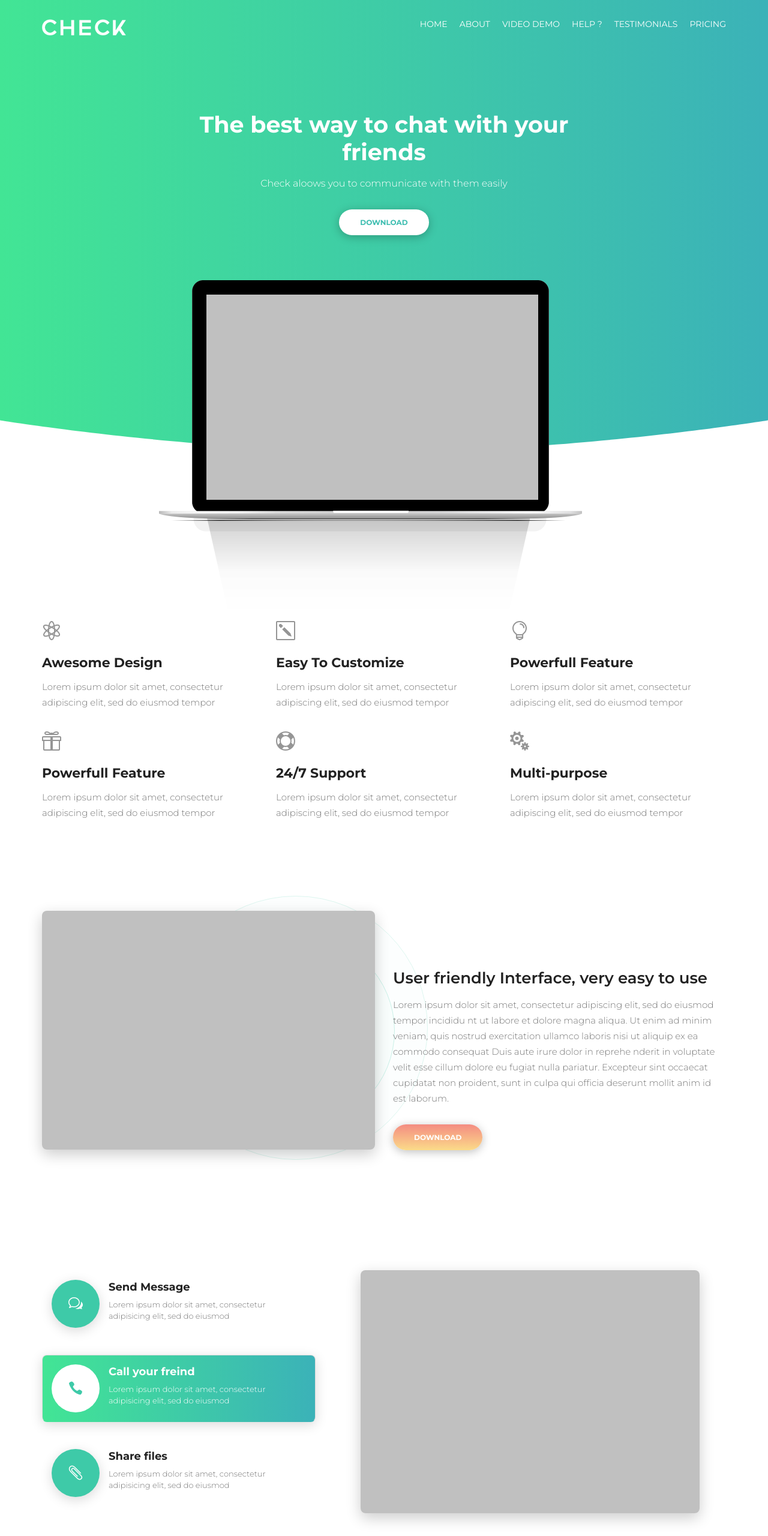
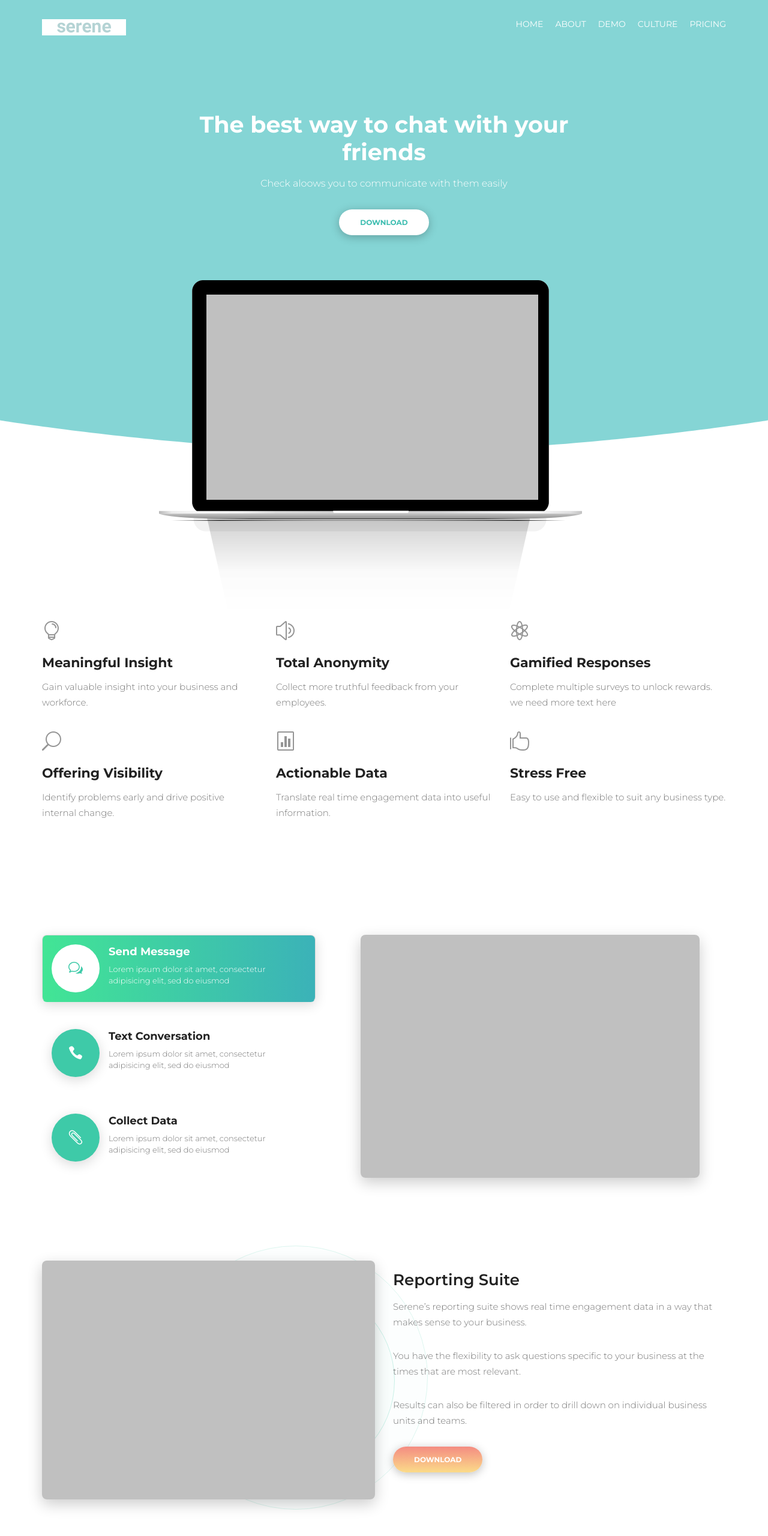
Before and after one commit to hathbanger/dash-marketing, a plain HTML site: page index.html in a window 1280 px wide. Shown: the top 2560 px of the page at 60% size. Drawn offline with Linux system fonts and the light colour scheme.

Commit message:
minor color changes

```diff
--- a/assets/css/style.css
+++ b/assets/css/style.css
@@ -91,6 +91,13 @@ p{
 .color-orange{
   color: #fbdb89;
 }
+.bg-color-new{
+  background: #85D5D5; /* Old browsers */
+  background: -moz-linear-gradient(left, #85D5D5 0%, #85D5D5 100%);   /* FF3.6-15 */
+  background: -webkit-linear-gradient(left, #85D5D5 0%,#85D5D5 100%); /* Chrome10-25,Safari5.1-6 */
+  background: linear-gradient(to right, #85D5D5 0%,#85D5D5 100%);
+  filter: progid:DXImageTransform.Microsoft.gradient( startColorstr='#85D5D5', endColorstr='#85D5D5',GradientType=1 ); /* IE6-9 */position: relative;
+}
 .bg-color-1{
   background: #1e5799; /* Old browsers */
   background: -moz-linear-gradient(left, #1e5799 0%, #2989d8 0%, #42e595 0%, #3bb2b8 100%);   /* FF3.6-15 */
@@ -387,11 +394,11 @@ Navigation
 }
 .affix {
   z-index: 999;
-  background: #1e5799; /* Old browsers */
-  background: -moz-linear-gradient(left, #1e5799 0%, #2989d8 0%, #42e595 0%, #3bb2b8 100%);   /* FF3.6-15 */
-  background: -webkit-linear-gradient(left, #1e5799 0%,#2989d8 0%,#42e595 0%,#3bb2b8 100%); /* Chrome10-25,Safari5.1-6 */
-  background: linear-gradient(to right, #1e5799 0%,#2989d8 0%,#42e595 0%,#3bb2b8 100%); /* W3C, IE10+, FF16+, Chrome26+, Opera12+, Safari7+ */
-  filter: progid:DXImageTransform.Microsoft.gradient( startColorstr='#1e5799', endColorstr='#3bb2b8',GradientType=1 ); /* IE6-9 */
+  background: #85D5D5; /* Old browsers */
+  background: -moz-linear-gradient(left, #85D5D5 0%, #2989d8 0%, #42e595 0%, #3bb2b8 100%);   /* FF3.6-15 */
+  background: -webkit-linear-gradient(left, #85D5D5 0%,#2989d8 0%,#42e595 0%,#3bb2b8 100%); /* Chrome10-25,Safari5.1-6 */
+  background: linear-gradient(to right, #85D5D5 0%,#2989d8 0%,#42e595 0%,#3bb2b8 100%); /* W3C, IE10+, FF16+, Chrome26+, Opera12+, Safari7+ */
+  filter: progid:DXImageTransform.Microsoft.gradient( startColorstr='#85D5D5', endColorstr='#3bb2b8',GradientType=1 ); /* IE6-9 */
   border: none;
   box-shadow: 0 3px 15px 0 rgba(0,0,0,.15);
   padding-top: 10px;
@@ -1405,30 +1412,28 @@ Navigation
   background-color: #fff;
 }
 .navbar-default .navbar-nav>li>a.active-link {
-  color: #fff;
+  color: #333;
 }
 .affix {
   z-index: 999;
-  background: #1e5799; /* Old browsers */
-  background: -moz-linear-gradient(left, #1e5799 0%, #2989d8 0%, #42e595 0%, #3bb2b8 100%);   /* FF3.6-15 */
-  background: -webkit-linear-gradient(left, #1e5799 0%,#2989d8 0%,#42e595 0%,#3bb2b8 100%); /* Chrome10-25,Safari5.1-6 */
-  background: linear-gradient(to right, #1e5799 0%,#2989d8 0%,#42e595 0%,#3bb2b8 100%); /* W3C, IE10+, FF16+, Chrome26+, Opera12+, Safari7+ */
-  filter: progid:DXImageTransform.Microsoft.gradient( startColorstr='#1e5799', endColorstr='#3bb2b8',GradientType=1 ); /* IE6-9 */
+  background: #fff; /* Old browsers */
+  filter: progid:DXImageTransform.Microsoft.gradient( startColorstr='#85D5D5', endColorstr='#85D5D5',GradientType=1 ); /* IE6-9 */
   border: none;
   box-shadow: 0 3px 15px 0 rgba(0,0,0,.15);
   padding-top: 10px;
   padding-bottom: 10px;
+  color: #333;
 }
 .navigation-menu .affix .navigation-links  li a{
-  color: #fff;
+  color: #333;
   line-height: 35px;
 }
 .navigation-menu .affix .navigation-links  li.active a{
-  color: #fff;
+  color: #333;
 
 }
 .navigation-menu .affix .navigation-links  li a:hover, .navigation-menu .affix .navigation-links  li a:focus, .navigation-menu .affix .navigation-links  li a:active{
-  color: #fff;
+  color: #333;
 
 }
 
@@ -1455,15 +1460,15 @@ Navigation
   letter-spacing: 1px;
 }
 .navigation-menu .logo:hover, .navigation-menu .logo:focus,.navigation-menu .logo:active{
-  color:#fff;
+  color:#333;
 }
 
 .affix .navbar-right > li.active > a , .navbar-default.affix .navbar-nav>li>a{
- color:#fff;
+ color:#333;
 
 }
 .affix .navbar-right > li > a:hover ,.affix .navbar-right > li > a:focus, .navbar-collapse .navbar-right > li > a:active{
-  color:#fff!important;
+  color:#333!important;
 }
 
 /*----------------------------------------
@@ -2094,3 +2099,7 @@ footer p.sucess-message {
   font-size: 13px;
 
 }
+
+#about-app .text-content{
+  padding-top: 0px;
+}
--- a/index.html
+++ b/index.html
@@ -87,7 +87,7 @@
         </button>
 
         <a class="navbar-brand logo" href="">
-          <img src="assets/img/logo.png" class="logo-light" alt="" title="">
+          <img src="assets/img/logotext-sml.png" class="logo-light" alt="" title="">
         </a>
       </div>
 
@@ -104,14 +104,10 @@
           </li>
 
           <li>
-            <a data-scroll="" href="#video" class="section-scroll"> Video Demo </a>
+            <a data-scroll="" href="#video" class="section-scroll"> Demo </a>
           </li>
           <li>
-            <a data-scroll="" href="#help" class="section-scroll">Help ?</a>
-          </li>
-
-           <li>
-            <a data-scroll="" href="#testimonials" class="section-scroll">TESTIMONIALS</a>
+            <a data-scroll="" href="#help" class="section-scroll">Culture</a>
           </li>
           <li>
             <a data-scroll="" href="#pricing" class="section-scroll">Pricing </a>
@@ -128,7 +124,7 @@
  <!--header-->
 <!--Begin Hero Section-->
 
-<section id="home" class="section-hero bg-color-1">
+<section id="home" class="section-hero bg-color-new">
 
   <div class="section-hero-inner">
 
@@ -186,10 +182,9 @@
       <div class="col-md-4 col-sm-4 col-xs-12 wow fadeInUp">
         <div class="icon-box ">
 
-          <i class="icon_genius "></i>
-          <h3>Awesome Design</h3>
-          <p>Lorem ipsum dolor sit amet, consectetur adipiscing elit, sed do
-          eiusmod tempor  </p>
+          <i class="icon_lightbulb_alt "></i>
+          <h3>Meaningful Insight</h3>
+          <p>Gain valuable insight into your business and workforce.</p>
 
         </div>
 
@@ -199,10 +194,9 @@
 
         <div class="icon-box">
 
-          <i class=" icon_pencil-edit_alt "></i>
-          <h3>Easy To Customize</h3>
-          <p>Lorem ipsum dolor sit amet, consectetur adipiscing elit, sed do
-          eiusmod tempor  </p>
+          <i class=" icon_volume-high_alt "></i>
+          <h3>Total Anonymity</h3>
+          <p>Collect more truthful feedback from your employees.</p>
 
         </div>
 
@@ -213,10 +207,9 @@
 
         <div class="icon-box">
 
-          <i class=" icon_lightbulb_alt "></i>
-          <h3>Powerfull Feature </h3>
-          <p>Lorem ipsum dolor sit amet, consectetur adipiscing elit, sed do
-          eiusmod tempor </p>
+          <i class=" icon_genius"></i>
+          <h3>Gamified Responses</h3>
+          <p>Complete multiple surveys to unlock rewards. we need more text here</p>
 
         </div>
 
@@ -227,10 +220,9 @@
 
         <div class="icon-box">
 
-          <i class=" icon_gift_alt "></i>
-          <h3>Powerfull Feature </h3>
-          <p>Lorem ipsum dolor sit amet, consectetur adipiscing elit, sed do
-          eiusmod tempor </p>
+          <i class=" icon_search "></i>
+          <h3>Offering Visibility</h3>
+          <p>Identify problems early and drive positive internal change.</p>
 
         </div>
 
@@ -241,10 +233,9 @@
 
         <div class="icon-box">
 
-          <i class=" icon_lifesaver "></i>
-          <h3>24/7 Support</h3>
-          <p>Lorem ipsum dolor sit amet, consectetur adipiscing elit, sed do
-          eiusmod tempor </p>
+          <i class=" icon_datareport "></i>
+          <h3>Actionable Data</h3>
+          <p>Translate real time engagement data into useful information. </p>
 
         </div>
 
@@ -255,10 +246,9 @@
 
         <div class="icon-box">
 
-          <i class="icon_cogs "></i>
-          <h3>Multi-purpose</h3>
-          <p>Lorem ipsum dolor sit amet, consectetur adipiscing elit, sed do
-          eiusmod tempor </p>
+          <i class="icon_like "></i>
+          <h3>Stress Free</h3>
+          <p>Easy to use and flexible to suit any business type. </p>
 
         </div>
 
@@ -274,57 +264,7 @@
 
 </section>
 
-<!--End About-->
-<!--About app-->
-
-<section id="about-app" class="padd-40 ">
-
-  <!--container-->
-
-  <div class="container">
-    <div class="row">
-
-
-
-      <div class="col-md-6 col-sm-6 col-xs-12">
-        <div class="image-circle">
-          <div class="image-circle-inner"></div>
-          <div class="image-circle-inner"></div>
-          <div class="image-circle-inner"></div>
-
-        </div>
-        <img src="assets/img/image-screen-1.png" class="img-responsive hidden-xl img-border" title="" alt="">
-
-
-      </div>
-      <div class="col-md-6 col-sm-6 col-xs-12">
-        <div class="text-content">
-          <h2>User friendly Interface,  very easy to use</h2>
-
-          <p class="mg-bt-30">Lorem ipsum dolor sit amet, consectetur adipiscing elit, sed do eiusmod
-            tempor incididu nt ut labore et dolore magna aliqua. Ut enim ad minim
-            veniam, quis nostrud exercitation ullamco laboris nisi ut aliquip ex ea
-            commodo consequat Duis aute irure dolor in reprehe nderit in voluptate
-            velit esse cillum dolore eu fugiat nulla pariatur. Excepteur sint occaecat
-            cupidatat non proident, sunt in  culpa qui officia deserunt mollit anim
-          id est laborum.</p>
-          <a href="" class="btn btn-orange bg-color-2">Download</a>
-        </div>
-
-      </div>
-    </div>
-
-  </div>
-
-  <!--container-->
-
-
-</section>
-
-  <!--End About app-->
-  <!--Help app-->
-
-  <section id="help" class="padd-80 ">
+<section id="help" class="padd-80 ">
 
     <!--container-->
 
@@ -340,7 +280,7 @@
 
             <ul class="nav nav-tabs tabs-left">
 
-              <li class="tab-item">
+              <li class="tab-item active">
                 <a href="#tab1" data-toggle="tab">
 
                   <div class="icon-tab">
@@ -361,7 +301,7 @@
               </li>
 
 
-              <li class="tab-item active ">
+              <li class="tab-item  ">
                 <a href="#tab2" data-toggle="tab">
 
                   <div class="icon-tab">
@@ -371,7 +311,7 @@
                   </div>
 
                   <div class="info-tab">
-                    <h5>Call your freind</h5>
+                    <h5>Text Conversation</h5>
                     <p>Lorem ipsum dolor sit amet, consectetur
                     adipisicing elit, sed do eiusmod</p>
 
@@ -391,7 +331,7 @@
                   </div>
 
                   <div class="info-tab">
-                    <h5>Share files</h5>
+                    <h5>Collect Data</h5>
                     <p>Lorem ipsum dolor sit amet, consectetur
                     adipisicing elit, sed do eiusmod</p>
 
@@ -443,6 +383,116 @@
 
   </section>
 
+<section id="about-app" class="padd-40 ">
+
+  <!--container-->
+
+  <div class="container">
+    <div class="row">
+
+
+
+      <div class="col-md-6 col-sm-6 col-xs-12">
+        <div class="image-circle">
+          <div class="image-circle-inner"></div>
+          <div class="image-circle-inner"></div>
+          <div class="image-circle-inner"></div>
+
+        </div>
+        <img src="assets/img/image-screen-1.png" class="img-responsive hidden-xl img-border" title="" alt="">
+
+
+      </div>
+      <div class="col-md-6 col-sm-6 col-xs-12">
+        <div class="text-content">
+          <h2>Reporting Suite</h2>
+
+          <p class="mg-bt-30">
+            Serene’s reporting suite shows real
+            time engagement data in a way that
+            makes sense to your business.
+          </p>
+          <p class="mg-bt-30">
+
+            You have the flexibility to ask
+            questions specific to your business
+            at the times that are most relevant.
+          </p>
+          <p class="mg-bt-30">
+            Results can also be filtered in order
+            to drill down on individual business
+            units and teams.
+          </p>
+
+
+
+          <a href="" class="btn btn-orange bg-color-2">Download</a>
+        </div>
+
+      </div>
+    </div>
+
+  </div>
+
+  <!--container-->
+
+
+</section>
+<section id="about-app2" class="padd-40 ">
+
+  <!--container-->
+
+  <div class="container">
+    <div class="row">
+
+<div class="text-content">
+          <h2>Free engagement software that gives a voice to your business.</h2>
+</div>
+      <div class="col-md-6 col-sm-6 col-xs-12">
+        <div class="image-circle">
+          <div class="image-circle-inner"></div>
+          <div class="image-circle-inner"></div>
+          <div class="image-circle-inner"></div>
+
+        </div>
+      </div>
+      <div class="col-md-6 col-sm-6 col-xs-12">
+        <div class="text-content">
+          <h2>Create Company Culture</h2>
+
+          <p class="mg-bt-30">
+
+Add value to all areas of your business by
+establishing a direct line of communication from
+top to bottom.
+          </p>
+          <p class="mg-bt-30">
+
+By offering your employees a platform to be
+heard and understood, it’s proven to increase both
+satification and productiviy in the workplace.
+          </p>
+
+
+
+          <a href="" class="btn btn-orange bg-color-2">Download</a>
+        </div>
+
+      </div>
+    </div>
+
+  </div>
+
+  <!--container-->
+
+
+</section>
+
+  <!--End About app-->
+  <!--Help app-->
+
+
+
   <!--help app-->
 
 
@@ -468,13 +518,13 @@
               <!-- Newsletter -->
               <div class="newsletter-block">
 
-                <h4  class="color-black mg-bt-40">Subscribe to our newsletter to receive the latest news.</h4>
+                <h4  class="color-black mg-bt-40">TRY IT OUT FOR FREE</h4>
                 <div class="subscribe-form">
 
                   <form action="#" method="post" class="subscribe-mail">
                     <div class="form-group">
                       <input type="email" class="form-control email-input" placeholder="Enter your email">
-                      <input type="submit" class="btn btn-subscribe bg-color-1" value="Subscribe">
+                      <input type="submit" class="btn btn-subscribe bg-color-new" value="Subscribe">
                     </div>
                     <p class="error-message"></p>
                     <p class="sucess-message"></p>
```
Also changed, not shown: assets/img/logotext-sml.png (added), assets/img/logotext.png (added).
